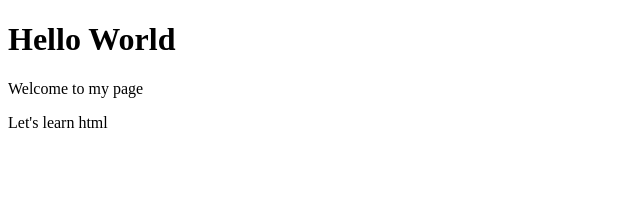
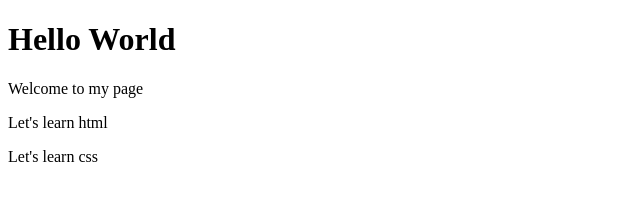
Before and after one commit to amidah/my-test-repository, a plain HTML site: page index.html in a window 1280 px wide. Shown: the whole page, without its empty margins (0-640 px from the left). Drawn offline with Linux system fonts and the light colour scheme.

Commit message:
Update index.html

```diff
--- a/index.html
+++ b/index.html
@@ -5,6 +5,7 @@
 <h1>Hello World</h1>
 <p>Welcome to my page</p>
 <p>Let's learn html</p>
+<p>Let's learn css</p>
 
 </body>
 </html
```
